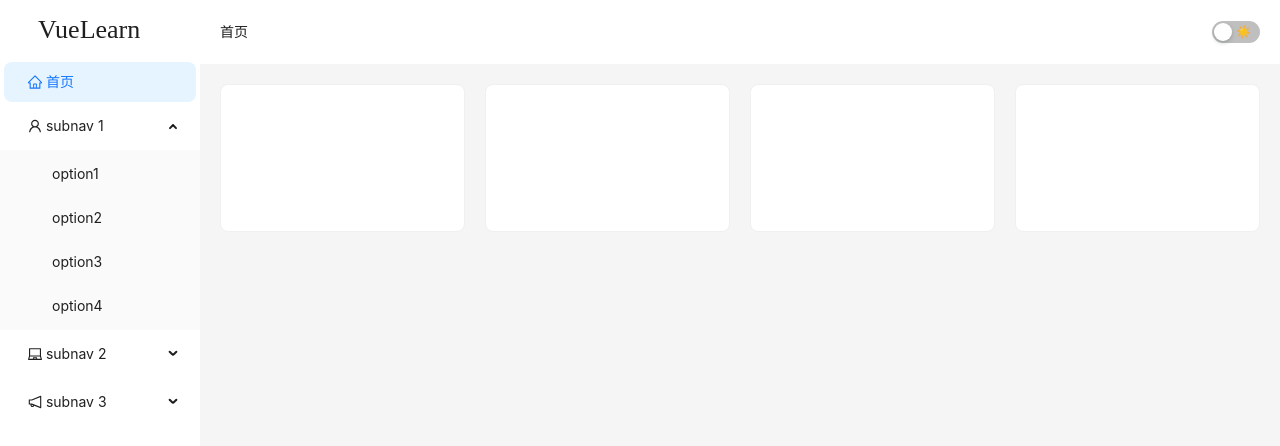
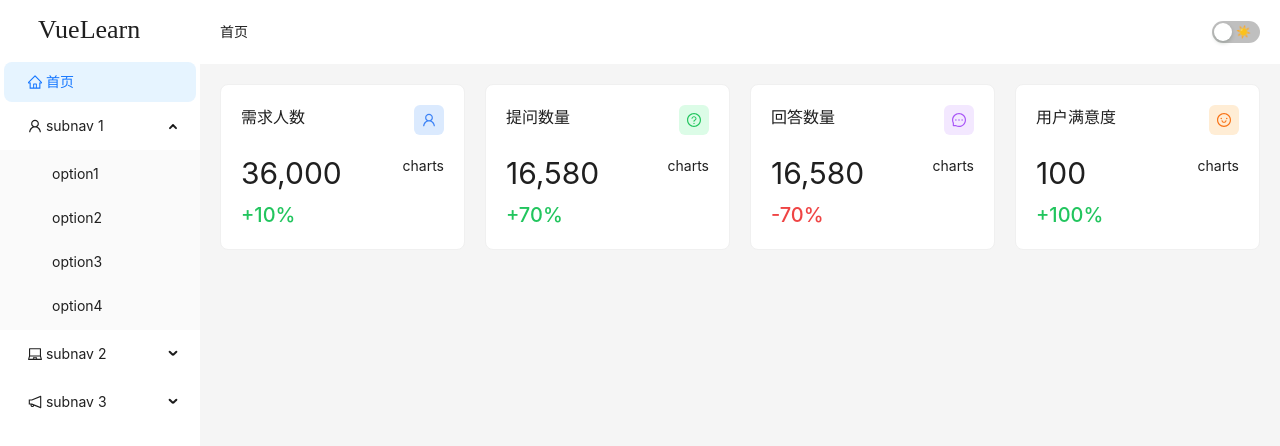
Before and after one commit to Duye0120/vueLearn, a Vue app: page /#/home in a window 1280 px wide. Shown: the top 446 px of the page. Built offline with nearby package versions, Linux system fonts and the light colour scheme.

Commit message:
data单独拎出来，然后根据不同的key值返回不同的icon以及相关class

```diff
--- /dev/null
+++ b/src/views/home/data.ts
@@ -0,0 +1,36 @@
+import { TopCardGroupArray } from "./type";
+
+export const topCardGroupArray: TopCardGroupArray[] = [
+  {
+    title: '需求人数',
+    key: 'demand',
+    currentValue: 36000,
+    type: 'improve',
+    percent: 10,
+    chartsData: Array.from({ length: 7 }, () => Math.floor(Math.random() * 900) + 100)
+  },
+  {
+    title: '提问数量',
+    key: 'question',
+    currentValue: 16580,
+    type: 'improve',
+    percent: 70,
+    chartsData: Array.from({ length: 7 }, () => Math.floor(Math.random() * 900) + 100)
+  },
+  {
+    title: '回答数量',
+    key: 'answer',
+    currentValue: 16580,
+    type: 'reduce',
+    percent: 70,
+    chartsData: Array.from({ length: 7 }, () => Math.floor(Math.random() * 900) + 100)
+  },
+  {
+    title: '用户满意度',
+    key: 'userSatisfaction',
+    currentValue: 100,
+    type: 'improve',
+    percent: 100,
+    chartsData: Array.from({ length: 7 }, () => Math.floor(Math.random() * 900) + 100)
+  }
+]
--- a/src/views/home/index.vue
+++ b/src/views/home/index.vue
@@ -1,53 +1,72 @@
 <template>
   <div class="w-full flex flex-col gap-5">
     <div class="h-[148px] w-full grid grid-cols-4 gap-5">
-      <a-card v-for="item in topCardGroupArray" :key="item.title"></a-card>
+      <a-card v-for="item in topCardGroupArray" :key="item.key" class="flex flex-col p-5 top-card-group-item">
+        <div class=" flex flex-row justify-between mb-5">
+          <a-typography-text class="font-medium text-base">{{ item.title }}</a-typography-text>
+          <div :class="getDiffClass(item.key)">
+            <component :is="iconMap[item.key]" />
+          </div>
+        </div>
+        <div class="flex-1 flex flex-row gap-[20px]">
+          <div class="flex-1 flex flex-col gap-[10px]">
+            <a-typography-text class="text-3xl">{{ formatNumber(item.currentValue) }}</a-typography-text>
+            <a-typography-text class="text-xl font-medium"
+              :class="item.type === 'improve' ? 'text-green-500' : 'text-red-500'">{{ item.type === 'improve' ? '+' :
+              '-' }}{{ item.percent }}%</a-typography-text>
+          </div>
+          <div>charts</div>
+        </div>
+      </a-card>
     </div>
   </div>
 </template>
 
 <script lang="ts" setup>
-import { TopCardGroupArray } from './type';
+import { topCardGroupArray } from './data';
 import { formatNumber } from './utils';
 
+import {
+  UserOutlined,
+  QuestionCircleOutlined,
+  MessageOutlined,
+  SmileOutlined
+} from '@ant-design/icons-vue'
 
-const topCardGroupArray: TopCardGroupArray[] = [
-  {
-    title: '需求人数',
-    key: 'demand',
-    currentValue: 36000,
-    type: 'improve',
-    percent: 10,
-    chartsData: Array.from({ length: 7 }, () => Math.floor(Math.random() * 900) + 100)
-  },
-  {
-    title: '提问数量',
-    key: 'demand',
-    currentValue: 16580,
-    type: 'improve',
-    percent: 70,
-    chartsData: Array.from({ length: 7 }, () => Math.floor(Math.random() * 900) + 100)
-  },
-  {
-    title: '回答数量',
-    key: 'answer',
-    currentValue: 16580,
-    type: 'reduce',
-    percent: 70,
-    chartsData: Array.from({ length: 7 }, () => Math.floor(Math.random() * 900) + 100)
-  },
-  {
-    title: '用户满意度',
-    key: 'userSatisfaction',
-    currentValue: 100,
-    type: 'improve',
-    percent: 100,
-    chartsData: Array.from({ length: 7 }, () => Math.floor(Math.random() * 900) + 100)
+const iconMap = {
+  demand: UserOutlined,
+  question: QuestionCircleOutlined,
+  answer: MessageOutlined,
+  userSatisfaction: SmileOutlined
+}
+
+// 返回不同的 Tailwind 类名组合
+const getDiffClass = (key: string) => {
+  const baseClass = 'p-2 rounded-md flex items-center justify-center'
+
+  const classMap = {
+    demand: `${baseClass} bg-blue-100 dark:bg-blue-900 text-blue-500 dark:text-blue-500`,
+    question: `${baseClass} bg-green-100 dark:bg-green-900 text-green-500 dark:text-green-500`,
+    answer: `${baseClass} bg-purple-100 dark:bg-purple-900 text-purple-500 dark:text-purple-500`,
+    userSatisfaction: `${baseClass} bg-orange-100 dark:bg-orange-900 text-orange-500 dark:text-orange-500`
   }
-]
+
+  return classMap[key] || baseClass
+}
+
+
 
 
 </script>
 
 
-<style scoped></style>
+<style scoped lang="scss">
+.top-card-group-item {
+  :global(.ant-card-body) {
+    height: 100%;
+    display: flex;
+    flex-direction: column;
+    padding: 0 !important;
+  }
+}
+</style>
--- a/src/views/home/utils.ts
+++ b/src/views/home/utils.ts
@@ -1,4 +1,4 @@
 // 把数据从1000，修改为1,000; 1000000，修改为1,000,000
 export const formatNumber = (num: number) => {
-  return Number(num.toString().replace(/\B(?=(\d{3})+(?!\d))/g, ','));
+  return num.toString().replace(/\B(?=(\d{3})+(?!\d))/g, ',');
 }
```
